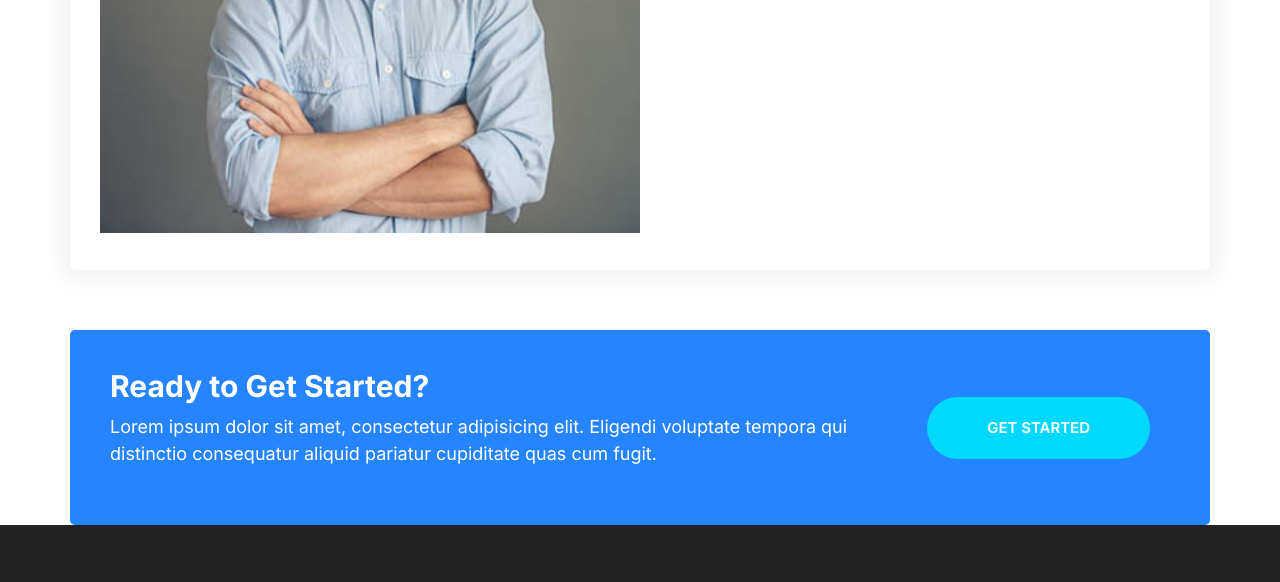
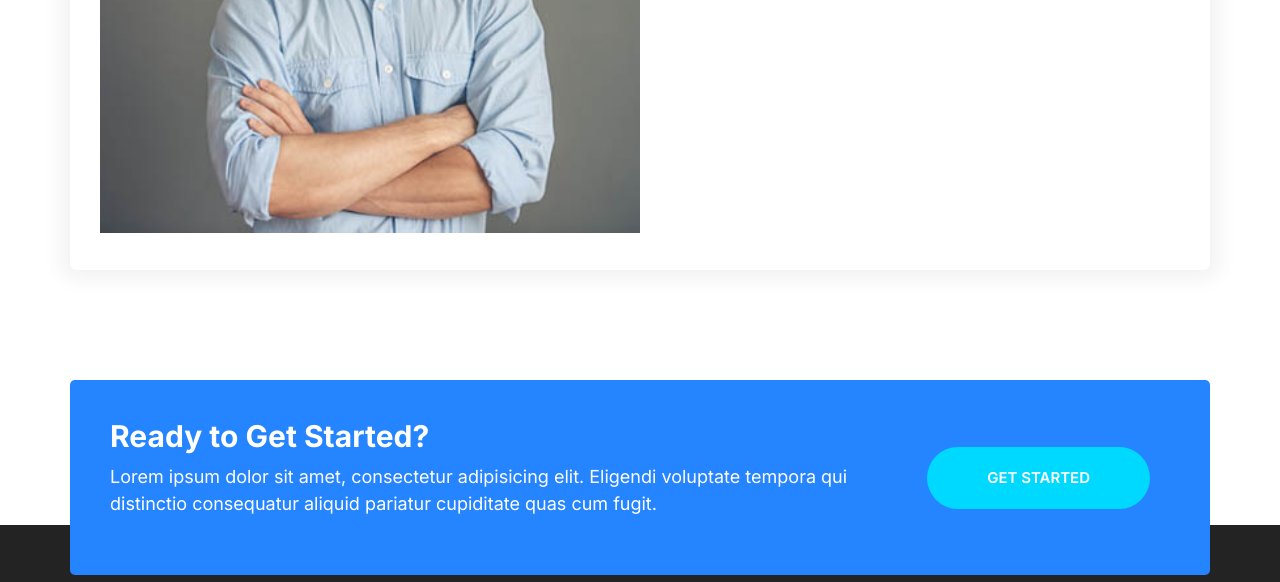
Before and after one commit to mustafaakdemir24/html-css--p-mosh, a plain HTML site: page index.html in a window 1280 px wide. Shown: the part 5008-5590 px from the top of the page. Drawn offline with Linux system fonts and the light colour scheme.

Commit message:
Transform the Callout section by 5rem with translateY

```diff
--- a/css/styles.css
+++ b/css/styles.css
@@ -889,3 +889,8 @@ nav.collapsible--expanded .nav__toggler {
     font-size: 1.6rem;
   }
 }
+
+/* Sign-up Callout */
+.callout-signup {
+  transform: translateY(5rem);
+}
```
